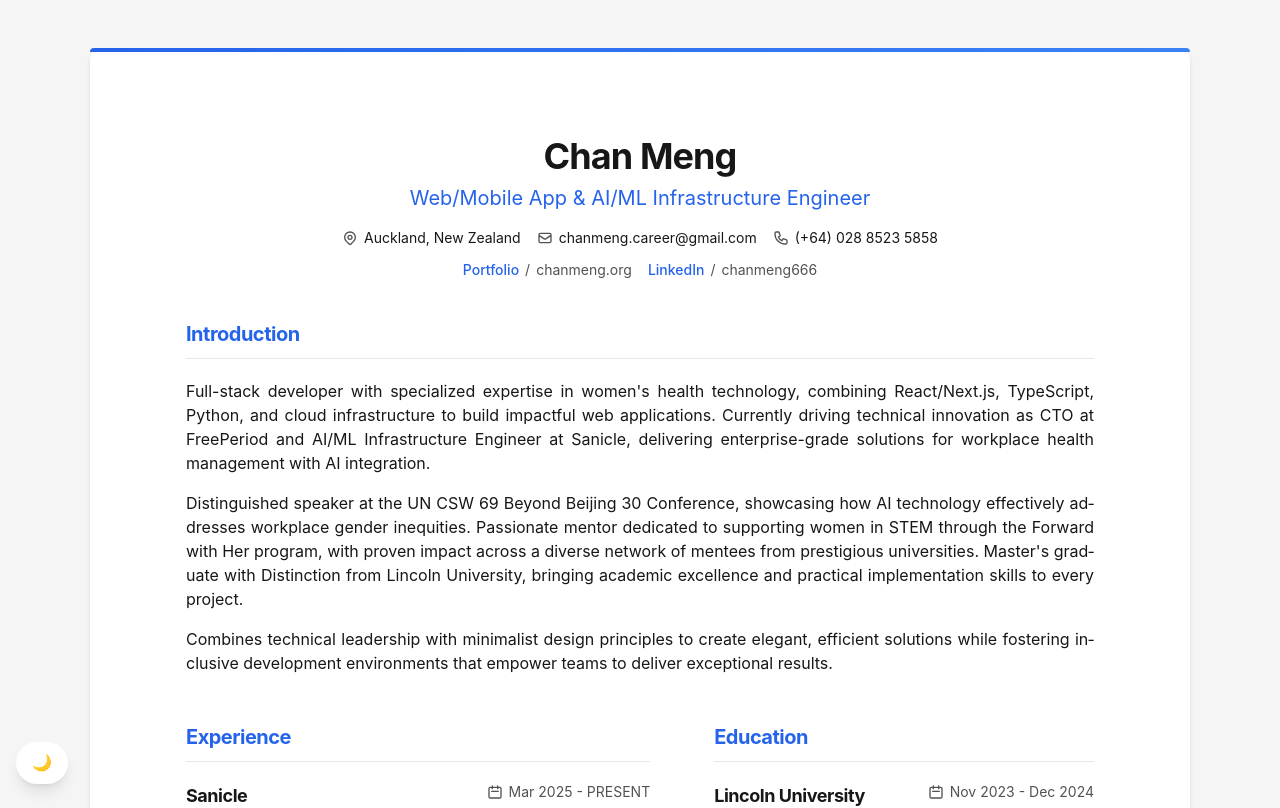
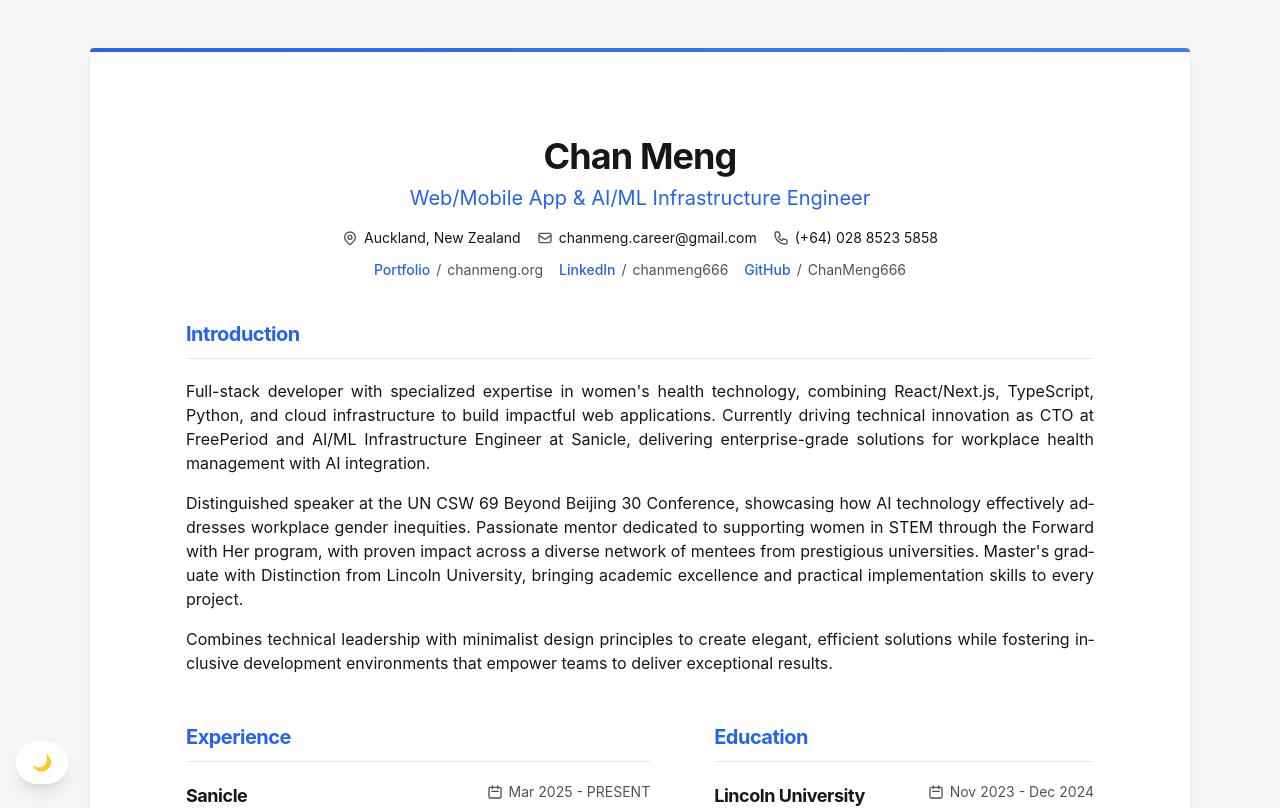
Before and after one commit to ChanMeng666/easy-resume, a Next.js app: page / in a window 1280 px wide. Shown: the top 808 px of the page. Built offline with nearby package versions, Linux system fonts and the light colour scheme.

Commit message:
Update resume.ts

```diff
--- a/src/data/resume.ts
+++ b/src/data/resume.ts
@@ -63,6 +63,11 @@ export const resumeData: ResumeData = {
         network: "LinkedIn",
         url: "https://www.linkedin.com/in/chanmeng666",
         label: "chanmeng666"
+      },
+      {
+        network: "GitHub",
+        url: "https://github.com/ChanMeng666",
+        label: "ChanMeng666"
       }
     ]
   },
```
